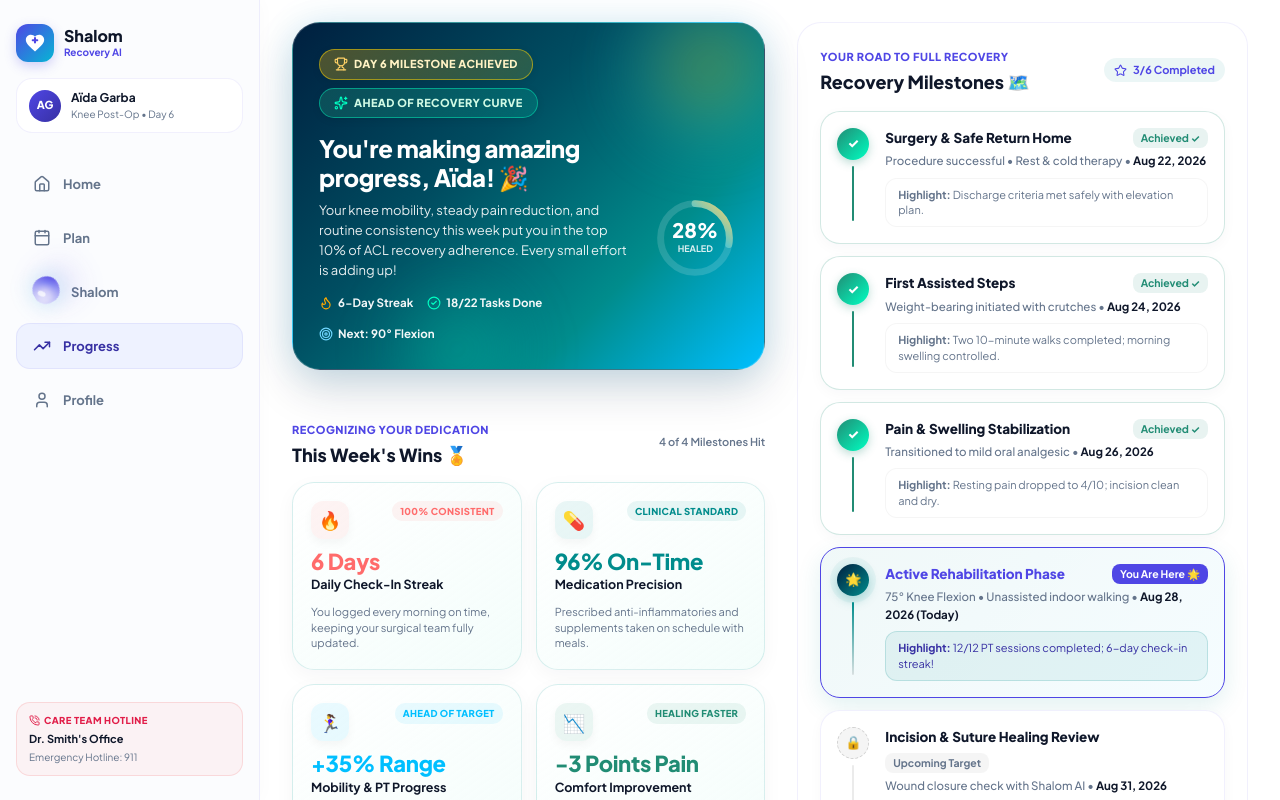
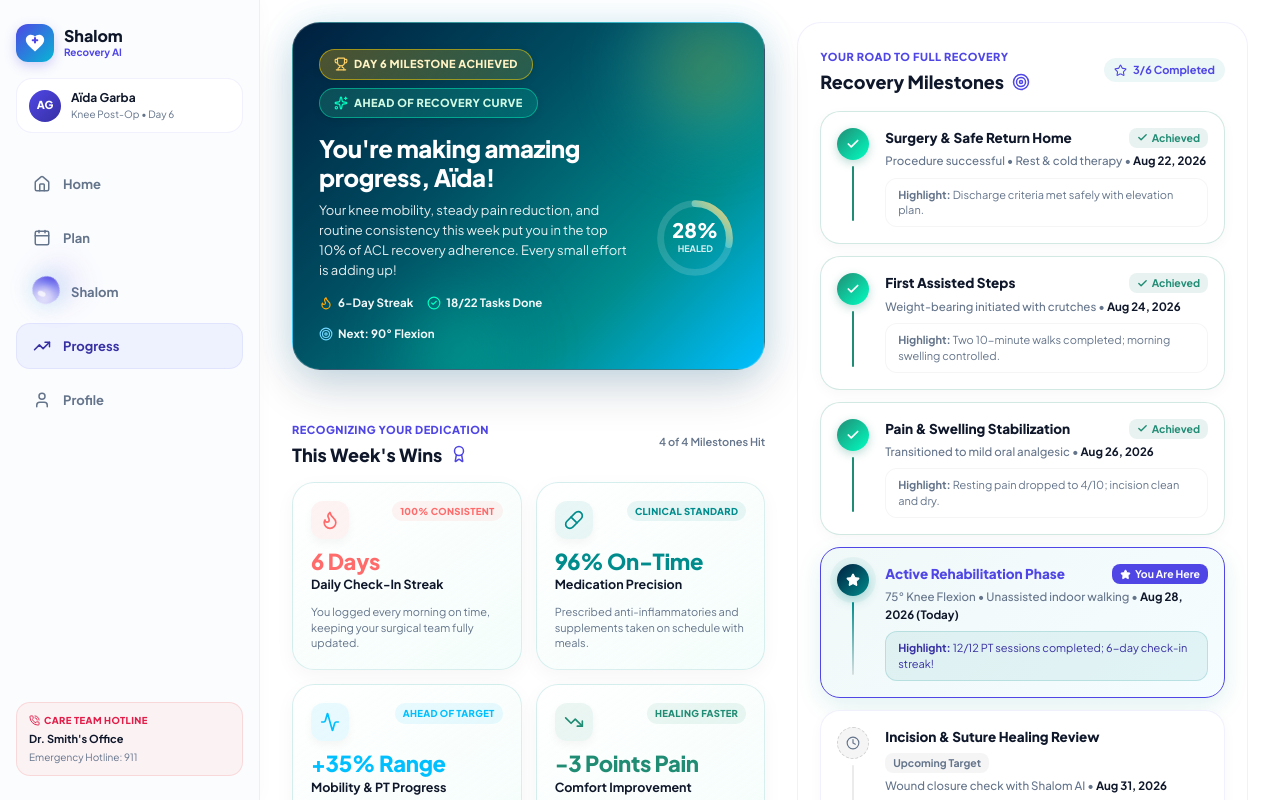
Before and after one commit to Aidarag/Shalom-Post-Operative-RecoverAI, a React (Vite) app: page / in a window 1280 px wide. Both pictures are taken after a click on the button "Progress". Built offline with nearby package versions, Linux system fonts and the light colour scheme.

Commit message:
style: replace all emojis with clean Lucide icons across the Progress celebration screen

```diff
--- a/src/App.tsx
+++ b/src/App.tsx
@@ -39,7 +39,9 @@ import {
   Trophy,
   Flame,
   Target,
-  Star
+  Star,
+  Award,
+  TrendingDown
 } from 'lucide-react';
 import { ChatInterface } from './components/ChatInterface';
 import { type CheckInAnswers, type CareTeamReport, normalizePatientRecord } from './utils/shalomAgent';
@@ -449,18 +451,18 @@ function App() {
     } else {
       // Default fallback matching clinically structured post-op protocol
       list = [
-        // 💊 Category 1: Medications
+        // Category 1: Medications
         { id: 'med-1', name: 'Oxycodone (Pain Relief)', dose: '5 mg • Take 1 tablet', type: 'medication', timeSlot: 'Oxycodone 5mg', timeHour: '08:00 AM', completed: false, instructions: 'Take with light meal & plenty of water. Do not drive.', tag: 'Pain Relief', streak: 4, bestTime: 'Morning' },
         { id: 'med-2', name: 'Cephalexin (Antibiotic)', dose: '500 mg • Take 1 capsule', type: 'medication', timeSlot: 'Cephalexin 500mg', timeHour: '01:00 PM', completed: false, instructions: 'Take every 8 hours with full glass of water.', tag: 'Infection Shield', streak: 6, bestTime: 'Afternoon' },
         { id: 'med-3', name: 'Aspirin (Blood Thinner)', dose: '81 mg • Take 1 tablet', type: 'medication', timeSlot: 'Aspirin 81mg', timeHour: '06:00 PM', completed: false, instructions: 'Take with evening meal to prevent blood clots (DVT).', tag: 'DVT Prevention', streak: 6, bestTime: 'Evening' },
         { id: 'med-4', name: 'Colace (Stool Softener)', dose: '100 mg • Take 1 capsule', type: 'medication', timeSlot: 'Colace 100mg', timeHour: '09:00 PM', completed: false, instructions: 'Take at bedtime with plenty of fluids.', tag: 'GI Comfort', streak: 4, bestTime: 'Night' },
 
-        // 🏃 Category 2: Physical Therapy & Mobility
+        // Category 2: Physical Therapy & Mobility
         { id: 'pt-1', name: 'Quad Sets & Ankle Pumps', dose: '10 reps • 3 sets (hold 5s)', type: 'activity', timeSlot: 'PT Exercise', timeHour: '10:00 AM', completed: false, instructions: 'Tighten thigh muscles down flat. Flex & point toes to boost circulation.', tag: 'Strength PT', streak: 5, bestTime: 'Morning' },
         { id: 'pt-2', name: 'Assisted Walker Walk', dose: '5–10 min slow walk', type: 'activity', timeSlot: 'Mobility Goal', timeHour: '03:30 PM', completed: false, instructions: 'Keep posture upright with walker. Stop if you experience sharp knee pain.', tag: 'Mobility Goal', streak: 3, bestTime: 'Afternoon' },
         { id: 'pt-3', name: 'Heel Slides & Range of Motion', dose: '8–10 reps (gentle bend)', type: 'activity', timeSlot: 'Flexion PT', timeHour: '07:30 PM', completed: false, instructions: 'Slide heel smoothly toward hip on bed. Pause at comfortable resistance.', tag: 'Flexion PT', streak: 4, bestTime: 'Evening' },
 
-        // 🩹 Category 3: Wound & Recovery Care
+        // Category 3: Wound & Recovery Care
         { id: 'wound-1', name: 'Morning Incision Inspection', dose: 'Visual Check', type: 'wound', timeSlot: 'Incision Check', timeHour: '09:00 AM', completed: false, instructions: 'Ensure incision is dry with clean margins. Report redness spreading >1 inch.', tag: 'Wound Care', streak: 6, bestTime: 'Morning' },
         { id: 'wound-2', name: 'Cold Compression / Ice Therapy', dose: '20 min session', type: 'wound', timeSlot: 'Cold Compress', timeHour: '02:30 PM', completed: false, instructions: 'Wrap ice pack in clean cloth. Apply to knee to soothe swelling.', tag: 'Swelling Relief', streak: 4, bestTime: 'Afternoon' },
         { id: 'wound-3', name: 'Leg Elevation & Rest Session', dose: '30 min session', type: 'wound', timeSlot: 'Elevation', timeHour: '05:30 PM', completed: false, instructions: 'Place 2 pillows under calves/ankles above heart level (not directly under knee).', tag: 'Circulation', streak: 5, bestTime: 'Evening' },
@@ -1668,7 +1670,7 @@ function App() {
         date: 'Aug 22, 2026',
         status: 'completed' as const,
         achievement: 'Discharge criteria met safely with elevation plan.',
-        icon: '✓'
+        icon: <Check size={14} strokeWidth={3} />
       },
       {
         id: 'm2',
@@ -1678,7 +1680,7 @@ function App() {
         date: 'Aug 24, 2026',
         status: 'completed' as const,
         achievement: 'Two 10-minute walks completed; morning swelling controlled.',
-        icon: '✓'
+        icon: <Check size={14} strokeWidth={3} />
       },
       {
         id: 'm3',
@@ -1688,7 +1690,7 @@ function App() {
         date: 'Aug 26, 2026',
         status: 'completed' as const,
         achievement: 'Resting pain dropped to 4/10; incision clean and dry.',
-        icon: '✓'
+        icon: <Check size={14} strokeWidth={3} />
       },
       {
         id: 'm4',
@@ -1698,7 +1700,7 @@ function App() {
         date: 'Aug 28, 2026 (Today)',
         status: 'current' as const,
         achievement: '12/12 PT sessions completed; 6-day check-in streak!',
-        icon: '🌟'
+        icon: <Star size={14} fill="#ffffff" />
       },
       {
         id: 'm5',
@@ -1708,7 +1710,7 @@ function App() {
         date: 'Aug 31, 2026',
         status: 'upcoming' as const,
         achievement: 'Target: Dressing-free showering & scar tissue mobilization.',
-        icon: '🔒'
+        icon: <Clock size={14} />
       },
       {
         id: 'm6',
@@ -1718,7 +1720,7 @@ function App() {
         date: 'Sept 5, 2026',
         status: 'upcoming' as const,
         achievement: 'Target: 90° flexion & graduation to Phase 2 active recovery.',
-        icon: '🏆'
+        icon: <Trophy size={14} />
       }
     ];
 
@@ -1726,7 +1728,7 @@ function App() {
     const weeklyWins = [
       {
         id: 'streak',
-        icon: '🔥',
+        icon: <Flame size={20} style={{ color: '#FF6B6B' }} />,
         title: 'Daily Check-In Streak',
         metric: '6 Days',
         tag: '100% Consistent',
@@ -1735,7 +1737,7 @@ function App() {
       },
       {
         id: 'meds',
-        icon: '💊',
+        icon: <Pill size={20} style={{ color: '#008C8C' }} />,
         title: 'Medication Precision',
         metric: '96% On-Time',
         tag: 'Clinical Standard',
@@ -1744,7 +1746,7 @@ function App() {
       },
       {
         id: 'pt',
-        icon: '🏃‍♀️',
+        icon: <Activity size={20} style={{ color: '#00BFFF' }} />,
         title: 'Mobility & PT Progress',
         metric: '+35% Range',
         tag: 'Ahead of Target',
@@ -1753,7 +1755,7 @@ function App() {
       },
       {
         id: 'pain',
-        icon: '📉',
+        icon: <TrendingDown size={20} style={{ color: '#218C74' }} />,
         title: 'Comfort Improvement',
         metric: '-3 Points Pain',
         tag: 'Healing Faster',
@@ -1782,7 +1784,7 @@ function App() {
         <div style={{ display: 'flex', justifyContent: 'space-between', alignItems: 'center', gap: '20px', zIndex: 5, position: 'relative' }}>
           <div style={{ display: 'flex', flexDirection: 'column', gap: '8px' }}>
             <h2 style={{ fontSize: '24px', fontWeight: 800, margin: 0, letterSpacing: '-0.4px', lineHeight: 1.2 }}>
-              You're making amazing progress, Aïda! 🎉
+              You're making amazing progress, Aïda!
             </h2>
             <p style={{ fontSize: '13px', color: 'rgba(255, 255, 255, 0.9)', margin: 0, lineHeight: 1.55, maxWidth: '520px' }}>
               Your knee mobility, steady pain reduction, and routine consistency this week put you in the top 10% of ACL recovery adherence. Every small effort is adding up!
@@ -1839,9 +1841,12 @@ function App() {
             <span style={{ fontSize: '11px', fontWeight: 800, color: 'var(--primary)', textTransform: 'uppercase', letterSpacing: '0.5px' }}>
               Recognizing Your Dedication
             </span>
-            <h3 style={{ fontSize: '18px', fontWeight: 800, color: 'var(--text-main)', margin: '2px 0 0 0' }}>
-              This Week's Wins 🏅
-            </h3>
+            <div style={{ display: 'flex', alignItems: 'center', gap: '8px', marginTop: '2px' }}>
+              <h3 style={{ fontSize: '18px', fontWeight: 800, color: 'var(--text-main)', margin: 0 }}>
+                This Week's Wins
+              </h3>
+              <Award size={18} style={{ color: 'var(--primary)' }} />
+            </div>
           </div>
           <span style={{ fontSize: '11px', color: 'var(--text-muted)', fontWeight: 600 }}>4 of 4 Milestones Hit</span>
         </div>
@@ -1851,7 +1856,7 @@ function App() {
             <div key={win.id} className="win-card">
               <div className="win-card-header">
                 <div className="win-card-icon-wrap" style={{ background: `${win.color}15`, color: win.color }}>
-                  <span>{win.icon}</span>
+                  {win.icon}
                 </div>
                 <span className="win-card-tag" style={{ background: `${win.color}15`, color: win.color }}>
                   {win.tag}
@@ -1876,9 +1881,12 @@ function App() {
             <span style={{ fontSize: '11px', fontWeight: 800, color: 'var(--primary)', textTransform: 'uppercase', letterSpacing: '0.5px' }}>
               Your Road to Full Recovery
             </span>
-            <h3 style={{ fontSize: '18px', fontWeight: 800, color: 'var(--text-main)', margin: '2px 0 0 0' }}>
-              Recovery Milestones 🗺️
-            </h3>
+            <div style={{ display: 'flex', alignItems: 'center', gap: '8px', marginTop: '2px' }}>
+              <h3 style={{ fontSize: '18px', fontWeight: 800, color: 'var(--text-main)', margin: 0 }}>
+                Recovery Milestones
+              </h3>
+              <Target size={18} style={{ color: 'var(--primary)' }} />
+            </div>
           </div>
           <div style={{ display: 'flex', alignItems: 'center', gap: '6px', background: 'rgba(0,140,140,0.08)', padding: '4px 10px', borderRadius: '12px' }}>
             <Star size={13} style={{ color: 'var(--primary)' }} />
@@ -1924,9 +1932,22 @@ function App() {
                       padding: '2px 8px',
                       borderRadius: '8px',
                       background: isCompleted ? 'rgba(33, 140, 116, 0.1)' : isCurrent ? 'var(--primary)' : 'rgba(0,0,0,0.04)',
-                      color: isCompleted ? '#218C74' : isCurrent ? '#ffffff' : 'var(--text-muted)'
+                      color: isCompleted ? '#218C74' : isCurrent ? '#ffffff' : 'var(--text-muted)',
+                      display: 'inline-flex',
+                      alignItems: 'center',
+                      gap: '4px'
                     }}>
-                      {isCompleted ? 'Achieved ✓' : isCurrent ? 'You Are Here 🌟' : 'Upcoming Target'}
+                      {isCompleted ? (
+                        <>
+                          <Check size={11} strokeWidth={3} /> Achieved
+                        </>
+                      ) : isCurrent ? (
+                        <>
+                          <Star size={11} fill="#ffffff" /> You Are Here
+                        </>
+                      ) : (
+                        <span>Upcoming Target</span>
+                      )}
                     </span>
                   </div>
 
@@ -1962,9 +1983,12 @@ function App() {
             <span style={{ fontSize: '11px', fontWeight: 800, color: 'var(--primary)', textTransform: 'uppercase', letterSpacing: '0.5px' }}>
               Comfort & Recovery Pace
             </span>
-            <h3 style={{ fontSize: '18px', fontWeight: 800, color: 'var(--text-main)', margin: '2px 0 0 0' }}>
-              Your Healing Trajectory 📈
-            </h3>
+            <div style={{ display: 'flex', alignItems: 'center', gap: '8px', marginTop: '2px' }}>
+              <h3 style={{ fontSize: '18px', fontWeight: 800, color: 'var(--text-main)', margin: 0 }}>
+                Your Healing Trajectory
+              </h3>
+              <TrendingUp size={18} style={{ color: 'var(--primary)' }} />
+            </div>
           </div>
           <span style={{ fontSize: '10.5px', color: 'var(--text-muted)' }}>Tap dots to view guide</span>
         </div>
@@ -2091,9 +2115,12 @@ function App() {
         </div>
 
         <div style={{ position: 'relative', zIndex: 2, display: 'flex', flexDirection: 'column', gap: '12px' }}>
-          <h4 style={{ fontSize: '16px', fontWeight: 800, color: 'var(--text-main)', margin: 0, letterSpacing: '-0.2px' }}>
-            Look how far you've come, Aïda! 🌟
-          </h4>
+          <div style={{ display: 'flex', alignItems: 'center', gap: '8px' }}>
+            <h4 style={{ fontSize: '16px', fontWeight: 800, color: 'var(--text-main)', margin: 0, letterSpacing: '-0.2px' }}>
+              Look how far you've come, Aïda!
+            </h4>
+            <Sparkles size={16} style={{ color: 'var(--primary)' }} />
+          </div>
 
           <p style={{ fontSize: '12.5px', lineHeight: '1.65', color: 'var(--text-main)', margin: 0, fontWeight: 400 }}>
             Take a moment to pause and reflect on <strong>Day 1</strong>. Getting out of bed was an uphill struggle, standing for two minutes pushed your pain to a 7/10, and taking every medicine on time felt exhausting.
@@ -2157,9 +2184,12 @@ function App() {
             <span style={{ fontSize: '11px', fontWeight: 800, color: 'var(--primary)', textTransform: 'uppercase', letterSpacing: '0.5px' }}>
               Clinical Records
             </span>
-            <h3 style={{ fontSize: '18px', fontWeight: 800, color: 'var(--text-main)', margin: '2px 0 0 0' }}>
-              Daily Check-In History 📋
-            </h3>
+            <div style={{ display: 'flex', alignItems: 'center', gap: '8px', marginTop: '2px' }}>
+              <h3 style={{ fontSize: '18px', fontWeight: 800, color: 'var(--text-main)', margin: 0 }}>
+                Daily Check-In History
+              </h3>
+              <ClipboardList size={18} style={{ color: 'var(--primary)' }} />
+            </div>
           </div>
           <span style={{ fontSize: '11px', color: 'var(--text-muted)' }}>{historyLogs.length} logs recorded</span>
         </div>
@@ -2244,20 +2274,23 @@ function App() {
           <button
             className={`tab-header-btn ${progressSubTab === 'overview' ? 'active' : ''}`}
             onClick={() => setProgressSubTab('overview')}
+            style={{ display: 'flex', alignItems: 'center', justifyContent: 'center', gap: '6px' }}
           >
-            🎉 Celebration
+            <Sparkles size={13} /> Celebration
           </button>
           <button
             className={`tab-header-btn ${progressSubTab === 'trends' ? 'active' : ''}`}
             onClick={() => setProgressSubTab('trends')}
+            style={{ display: 'flex', alignItems: 'center', justifyContent: 'center', gap: '6px' }}
           >
-            🗺️ Milestones
+            <Target size={13} /> Milestones
           </button>
           <button
             className={`tab-header-btn ${progressSubTab === 'checkins' ? 'active' : ''}`}
             onClick={() => setProgressSubTab('checkins')}
+            style={{ display: 'flex', alignItems: 'center', justifyContent: 'center', gap: '6px' }}
           >
-            📋 Records
+            <ClipboardList size={13} /> Records
           </button>
         </div>
 
```
